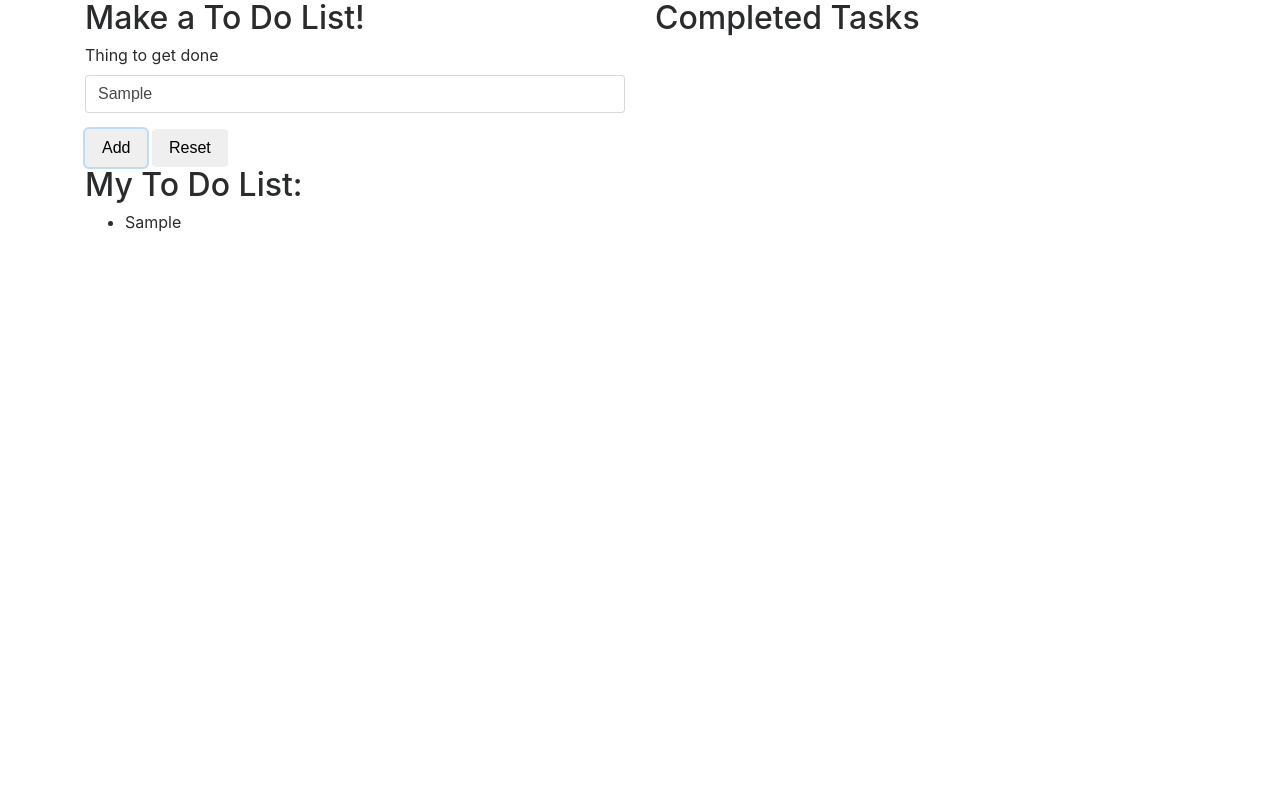
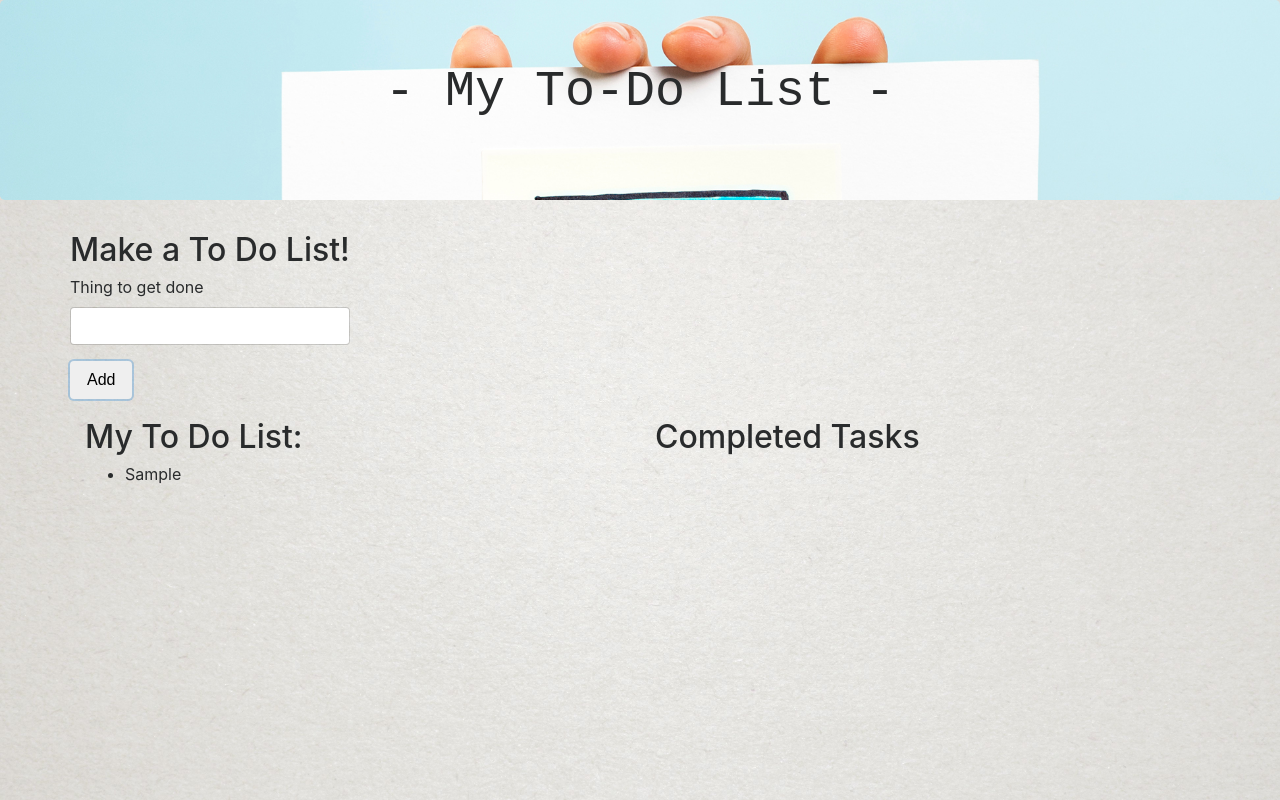
Before and after one commit to coreysnightout/to-do-list, a plain HTML site: page to-do/index.html in a window 1280 px wide. Both pictures are taken after typing "Sample" into the empty fields and a click on the button "Add". Drawn offline with Linux system fonts and the light colour scheme.

Commit message:
exchange form reset button for automatic form-clearing with js, add styling, header image.  add strike out styling to items as they appear on completed tasks. make it so bullet point from list items disappears from to do list

```diff
--- a/to-do/css/styles.css
+++ b/to-do/css/styles.css
@@ -0,0 +1,26 @@
+.jumbotron {
+  text-align: center;
+  /*background-color: green;*/
+  height: 200px;
+  background: url(img/toDo.jpg) no-repeat, fixed;
+  /*max-width: 100%;*/
+  background-size: cover;
+}
+
+.blue {
+  background-color: rgba(183, 247, 255, 0.5);
+}
+
+body{
+background: url(img/paper.jpg) no-repeat center center fixed;
+background-size: cover;
+}
+
+.jumbotron h1 {
+font-family: monospace;
+font-size: 50px;
+}
+
+.btn{
+  margin-bottom: 20px;
+}
--- a/to-do/index.html
+++ b/to-do/index.html
@@ -9,35 +9,34 @@
     <title>To-Do</title>
   </head>
   <body>
+    <div class="jumbotron">
+      <h1>- My To-Do List -</h1>
+    </div>
     <div class="container">
       <div class="row">
-        <div class="col-md-6">
+        <div class="col-12-md">
           <h2>Make a To Do List!</h2>
           <form id="to-do-form">
             <div class="form-group">
               <label for="thing-to-do">Thing to get done</label>
               <input type="text" class="form-control" id="thing-to-do">
             </div>
-
             <button type="submit" class="btn">Add</button>
-            <button type="reset" class="btn">Reset</button>
+            <!-- <button type="reset" class="btn">Reset</button> -->
           </form>
+        </div>
+      </div>
+      <div class="row">
+        <div class="col-md-6">
           <h2>My To Do List:</h2>
           <ul id="where-things-go">
-
           </ul>
         </div>
-
         <div class="col-md-6">
           <h2>Completed Tasks</h2>
           <ul id="completed-thing">
-
           </ul>
-          <!-- <p>Time Of Year: <span class="time-of"></span></p>
-          <p>Things To Do: <span class="things-to"></span></p> -->
-
         </div>
-
 
         </div>
       </div>
--- a/to-do/js/scripts.js
+++ b/to-do/js/scripts.js
@@ -1,15 +1,28 @@
+// Back End //
+function Chore(name) {
+  this.choreName = name;
+  this.completed = false;
+};
+
+Chore.prototype.crossOut = function() {
+  return this.choreName;
+}
+
+
 $(document).ready(function() {
   $("form#to-do-form").submit(function(event) {
     event.preventDefault();
 
     var thingToDo =$("input#thing-to-do").val();
 
+    var newChore = new Chore(thingToDo);
 
-    $("ul#where-things-go").append("<li><span class='clickme'>" + thingToDo + "</span></li>");
+
+    $("ul#where-things-go").append("<li><span class='clickme'>" + newChore.choreName + "</span></li>");
 
     $(".clickme").last().click(function() {
-      $("#completed-thing").append("<li>" + thingToDo + "</li>");
-      $(this).fadeOut();
+      $("#completed-thing").append("<li style='text-decoration: line-through;'>" + newChore.crossOut() + "</li>");
+      $(this).parent().fadeOut();
 
     //
     // $("#completed-thing").last().click(function() {
@@ -19,9 +32,11 @@ $(document).ready(function() {
 
     });
 
-    $(".reset").click(function(event) {
-      form.reset();
+    document.forms["to-do-form"].reset();
 
-    });
+    // $(".reset").click(function(event) {
+    //   form.reset();
+    //
+    // });
   });
 });
```
Also changed, not shown: to-do/css/img/paper.jpg (added), to-do/css/img/peopletokill.jpg (added), to-do/css/img/toDo.jpg (added).
